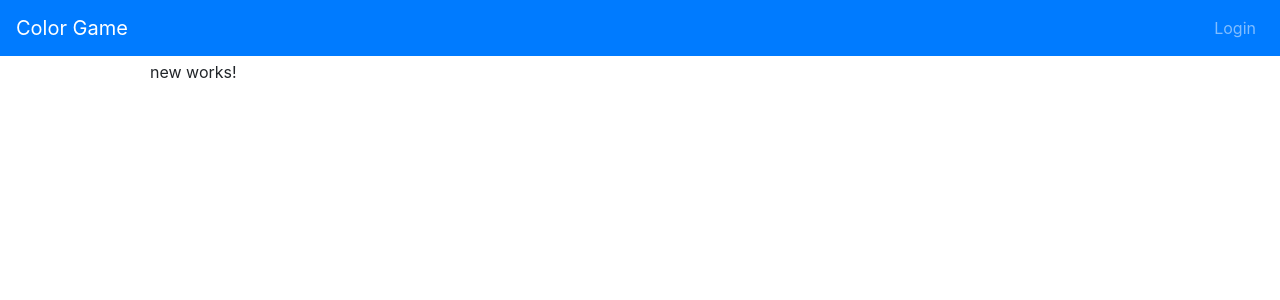
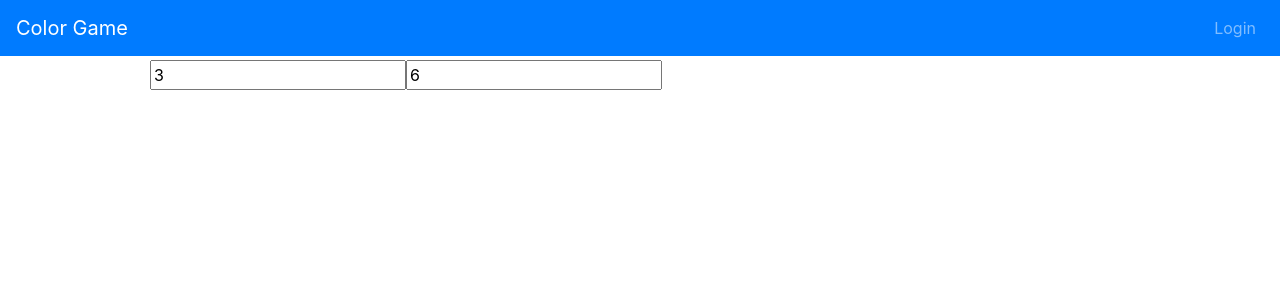
Before and after one commit to MagicKitty/color-game-nicolas-blin, an Angular app: page / in a window 1280 px wide. Both pictures are taken after a click on the button "New Game". Shown: the top 300 px of the page. Built offline with nearby package versions, Linux system fonts and the light colour scheme.

Commit message:
40min - configuration

```diff
--- a/src/app/game/new/new.component.html
+++ b/src/app/game/new/new.component.html
@@ -1 +1,5 @@
-<p>new works!</p>
+<form
+  [formGroup]="tableForm">
+  <input type="number" formControlName="rows">
+  <input type="number" formControlName="cols">
+</form>
--- a/src/app/game/new/new.component.ts
+++ b/src/app/game/new/new.component.ts
@@ -1,15 +1,52 @@
-import { Component, OnInit } from '@angular/core';
+import { Component, OnInit, SimpleChanges } from '@angular/core';
+import { FormBuilder, FormGroup, Validators } from '@angular/forms';
+import { Subscription } from 'rxjs';
 
 @Component({
   selector: 'app-new',
   templateUrl: './new.component.html',
-  styleUrls: ['./new.component.css']
+  styleUrls: ['./new.component.css'],
 })
 export class NewComponent implements OnInit {
+  table: string[][];
+  tableForm: FormGroup;
+  colsSubscription: Subscription;
+  rowsSubscription: Subscription;
 
-  constructor() { }
+  constructor(private fb: FormBuilder) {
+    this.tableForm = this.fb.group({
+      rows: [3, [Validators.required, Validators.min(1)]],
+      cols: [6, [Validators.required, Validators.min(1)]],
+    });
 
-  ngOnInit(): void {
+    this.table = new Array(this.tableForm.controls['rows'].value);
+    for (let i = 0; i < this.tableForm.controls['rows'].value; i++) {
+      this.table[i] = new Array(this.tableForm.controls['cols'].value);
+    }
+
+    this.rowsSubscription = this.tableForm.controls[
+      'rows'
+    ].valueChanges.subscribe((rows) => {
+      this.drawGrid();
+    });
+    this.colsSubscription = this.tableForm.controls[
+      'cols'
+    ].valueChanges.subscribe(() => {
+      this.drawGrid();
+    });
   }
 
+  ngOnInit(): void {}
+
+  drawGrid(): void {
+    this.table = new Array(this.tableForm.controls['rows'].value);
+    for (let i = 0; i < this.tableForm.controls['rows'].value; i++) {
+      this.table[i] = new Array(this.tableForm.controls['cols'].value);
+    }
+  }
+
+  ngOnDestroy(): void {
+    this.colsSubscription.unsubscribe();
+    this.rowsSubscription.unsubscribe();
+  }
 }
```
Also changed, not shown: src/app/game/game.module.ts (+4 -9 lines).
